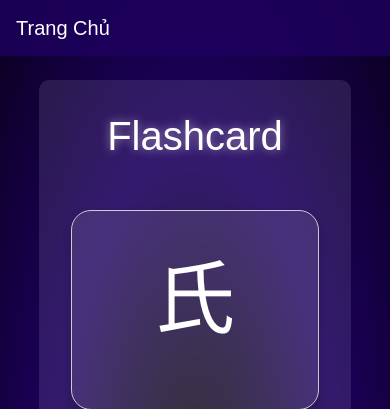
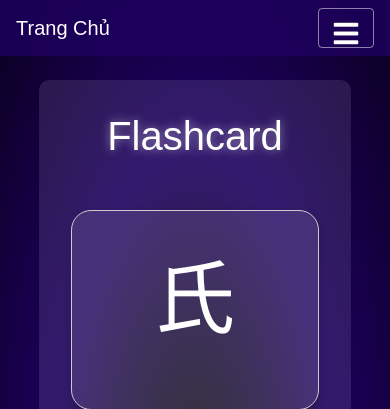
Before and after one commit to dinhgia2106/Chinese-Site, a Flask app: page /learn/random in a window 390 px wide. Shown: the top 409 px of the page. Run offline with Flask 3, Linux system fonts and the light colour scheme.

Commit message:
Fix navbar

```diff
--- a/static/custom.css
+++ b/static/custom.css
@@ -726,3 +726,17 @@ h6 {
 .premium-status-body strong {
   font-weight: bold;
 }
+
+@media (max-width: 991.98px) {
+  .navbar-toggler {
+    border-color: rgba(255, 255, 255, 0.5);
+  }
+
+  .navbar-toggler-icon {
+    background-image: none;
+  }
+
+  .navbar-toggler-icon i {
+    line-height: 1.5;
+  }
+}
--- a/templates/base.html
+++ b/templates/base.html
@@ -118,7 +118,9 @@
           aria-expanded="false"
           aria-label="Toggle navigation"
         >
-          <span class="navbar-toggler-icon"></span>
+          <span class="navbar-toggler-icon">
+            <i class="fas fa-bars" style="color: #fff; font-size: 28px"></i>
+          </span>
         </button>
         <div class="collapse navbar-collapse" id="navbarNav">
           <ul class="navbar-nav mr-auto">
```
Also changed, not shown: 2 other files.
